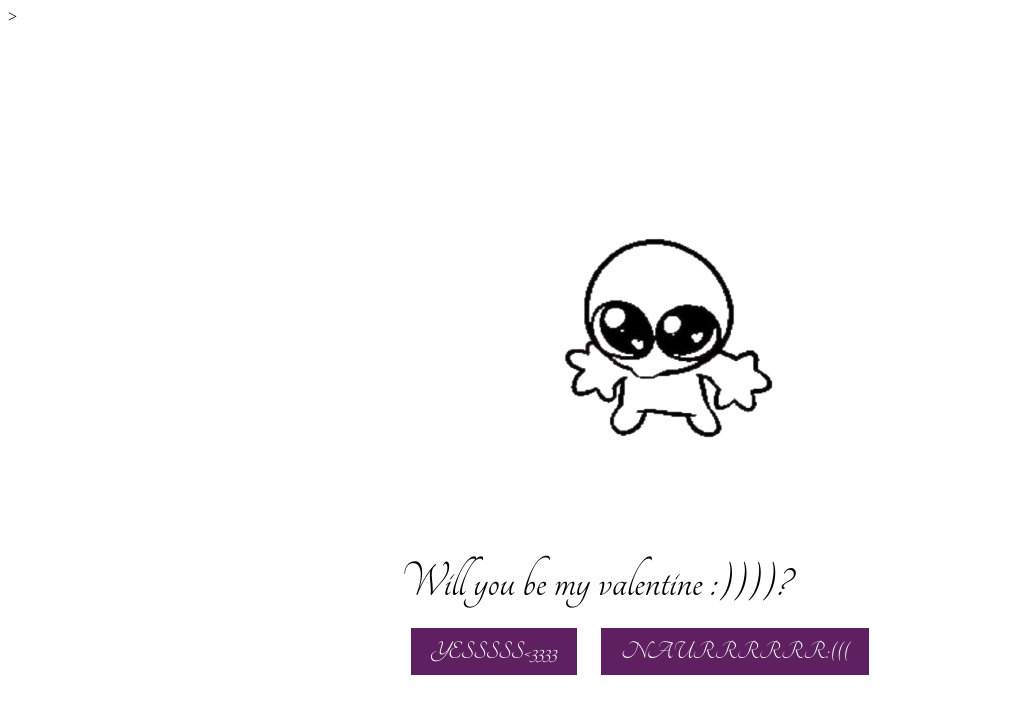
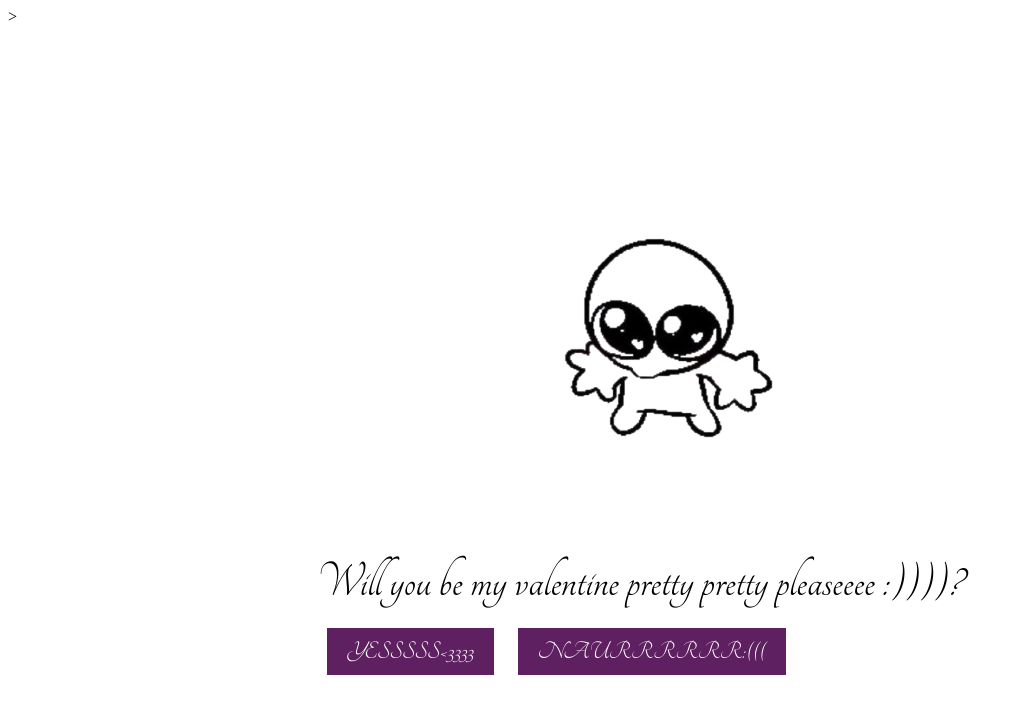
Before and after one commit to leebabaloo/Be-mine, a plain HTML site: page index.html in a window 1280 px wide. Shown: the whole page, without its empty margins (0-1024 px from the left). Drawn offline with Linux system fonts and the light colour scheme.

Commit message:
index.html

```diff
--- a/index.html
+++ b/index.html
@@ -11,7 +11,7 @@
     <div id="container">
         <div id="image-container"></div> <!-- Container for displaying images -->
         <div id="text-container">
-            <div id="question">Will you be my valentine :))))?</div> <!-- Question -->
+            <div id="question">Will you be my valentine pretty pretty pleaseeee :))))?</div> <!-- Question -->
             <div id="options">
                 <button id="yes-button" onclick="selectOption('YESSSSS<3333')">YESSSSS<3333</button> <!-- Yes button -->
                 <button id="no-button" onclick="selectOption('NAURRRRRR:(((')">NAURRRRRR:(((</button> <!-- No button -->
```
